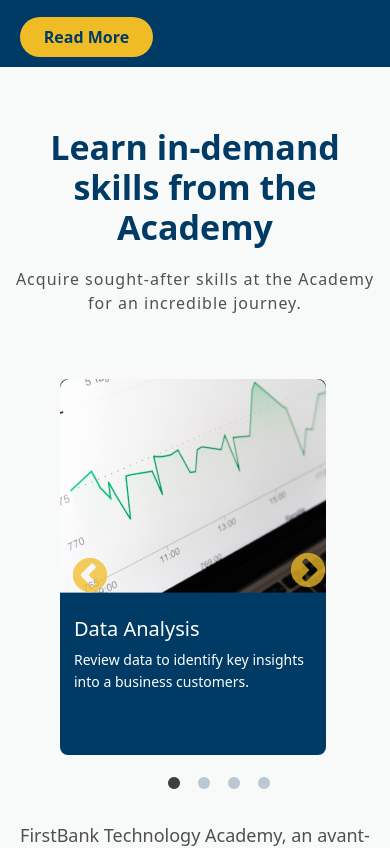
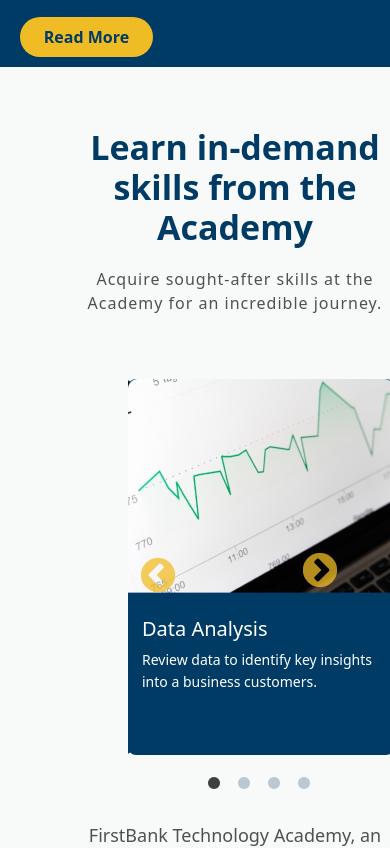
Before and after one commit to Oyinlolatechie/Firstbank-Academy-Frontend, a React (Vite) app: page / in a window 390 px wide. Shown: the part 1040-1888 px from the top of the page. Built offline with nearby package versions, Linux system fonts and the light colour scheme.

Commit message:
feat: housing section responsivesness done!

```diff
--- a/src/components/TrackSection.jsx
+++ b/src/components/TrackSection.jsx
@@ -59,7 +59,7 @@ const TrackSection = () => {
 
   return (
     <>
-      <div ref={trackRef} id="tracks" className="px-3 ">
+      <div ref={trackRef} id="tracks" className=" pl-20">
         <h2 className="text-[34px] md:text-[48px] leading-10 md:leading-[67.2px] text-center font-bold max-w-[700px] mx-auto text-primary">
           Learn in-demand skills from the Academy
         </h2>
```
